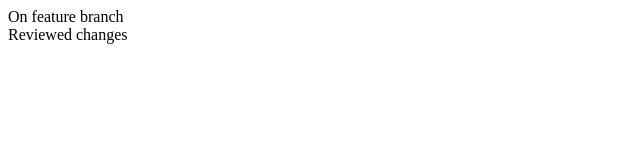
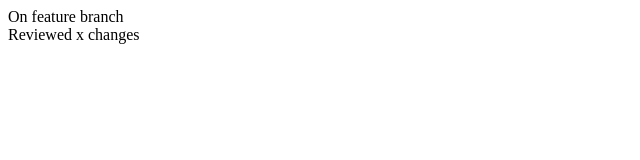
Before and after one commit to ppiyush13/learning-git, a plain HTML site: page index.html in a window 1280 px wide. Shown: the full height of the page, 0-640 px from the left. Drawn offline with Linux system fonts and the light colour scheme.

Commit message:
Review by x

```diff
--- a/index.html
+++ b/index.html
@@ -2,7 +2,7 @@
 	<head>On feature branch</head>
 	<body>
 		<div>
-			Reviewed changes
+			Reviewed x changes
 		</div>
 	</body>
 </html>
```
